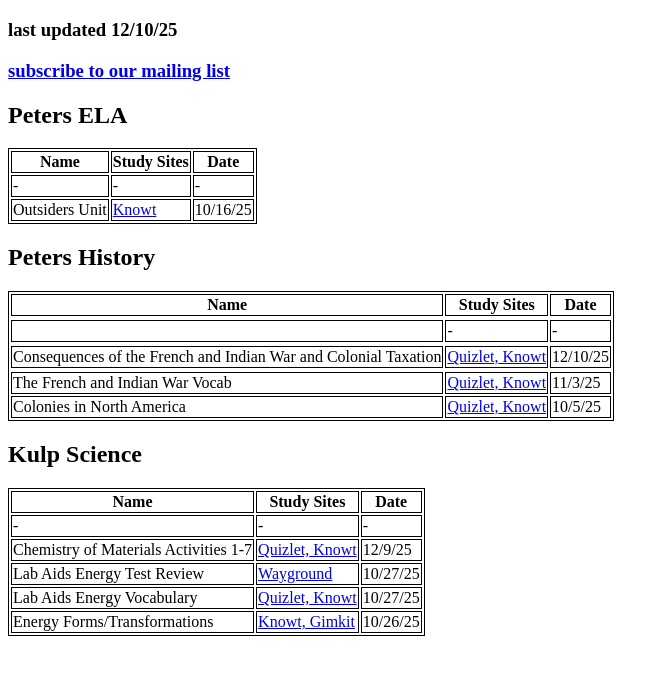
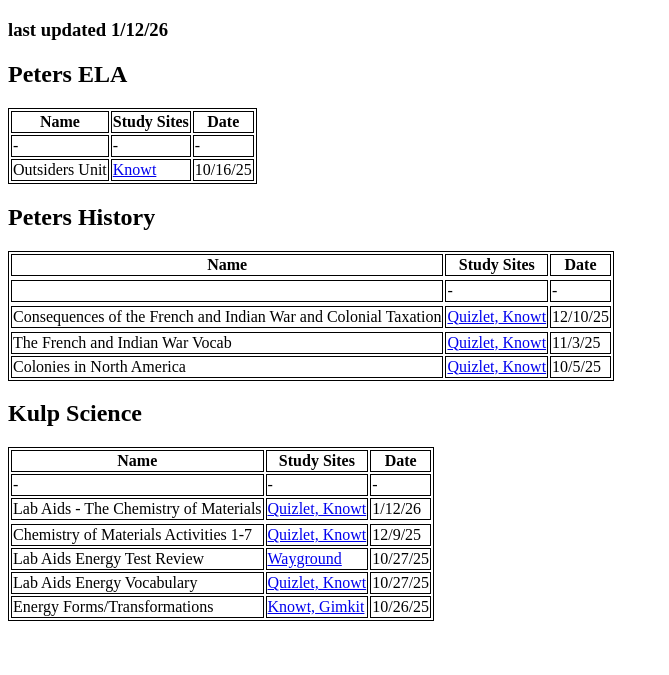
Before and after one commit to JosephCBX/lynxquizletbet, a plain HTML site: page index.html in a window 1280 px wide. Shown: the part 61-736 px from the top of the page, without its empty margins (0-669 px from the left). Drawn offline with Linux system fonts and the light colour scheme.

Commit message:
new study guide

```diff
--- a/index.html
+++ b/index.html
@@ -20,8 +20,7 @@
 </head>
 <body>
     <h1>lynx study guides</h1>
-    <h3>last updated 12/10/25</h3>
-    <h3><a href="https://forms.gle/uKGeE5C5UHxUmSJj6" target="_blank">subscribe to our mailing list</a></h3>
+    <h3>last updated 1/12/26</h3>
 
 <h2>Peters ELA</h2>
     <table>
@@ -99,6 +98,12 @@
     <!-- <td><a href="" target="_blank">Quizlet,</a><a href="" target="_blank"> Knowt</a></td> -->
     <td>-</td>
   </tr>
+  <tr>
+    <td><a>Lab Aids - The Chemistry of Materials</a></td>
+    <td><a href="https://quizlet.com/1129494922/lab-aids-the-chemistry-of-materials-flash-cards/?i=19bhf&x=1qqt" target="_blank">Quizlet,</a><a href="https://knowt.com/flashcards/45e5eb13-41d1-4fb5-a8fc-a3738d922003" target="_blank"> Knowt</a></td>
+    <!-- <td><a href="" target="_blank">Quizlet,</a><a href="" target="_blank"> Knowt</a></td> -->
+    <td>1/12/26</td>
+  <tr>
 <tr>
     <td><a>Chemistry of Materials Activities 1-7</a></td>
     <td><a href="https://quizlet.com/1119812130/chemistry-of-materials-activities-1-7-flash-cards/?funnelUUID=ec336a82-4c5a-4515-b1f3-d90c7b6c43e1" target="_blank">Quizlet,</a><a href="https://knowt.com/flashcards/b1aae0ad-5ab6-4191-90b7-91338ee3a51d?isNew=true" target="_blank"> Knowt</a></td>
```
